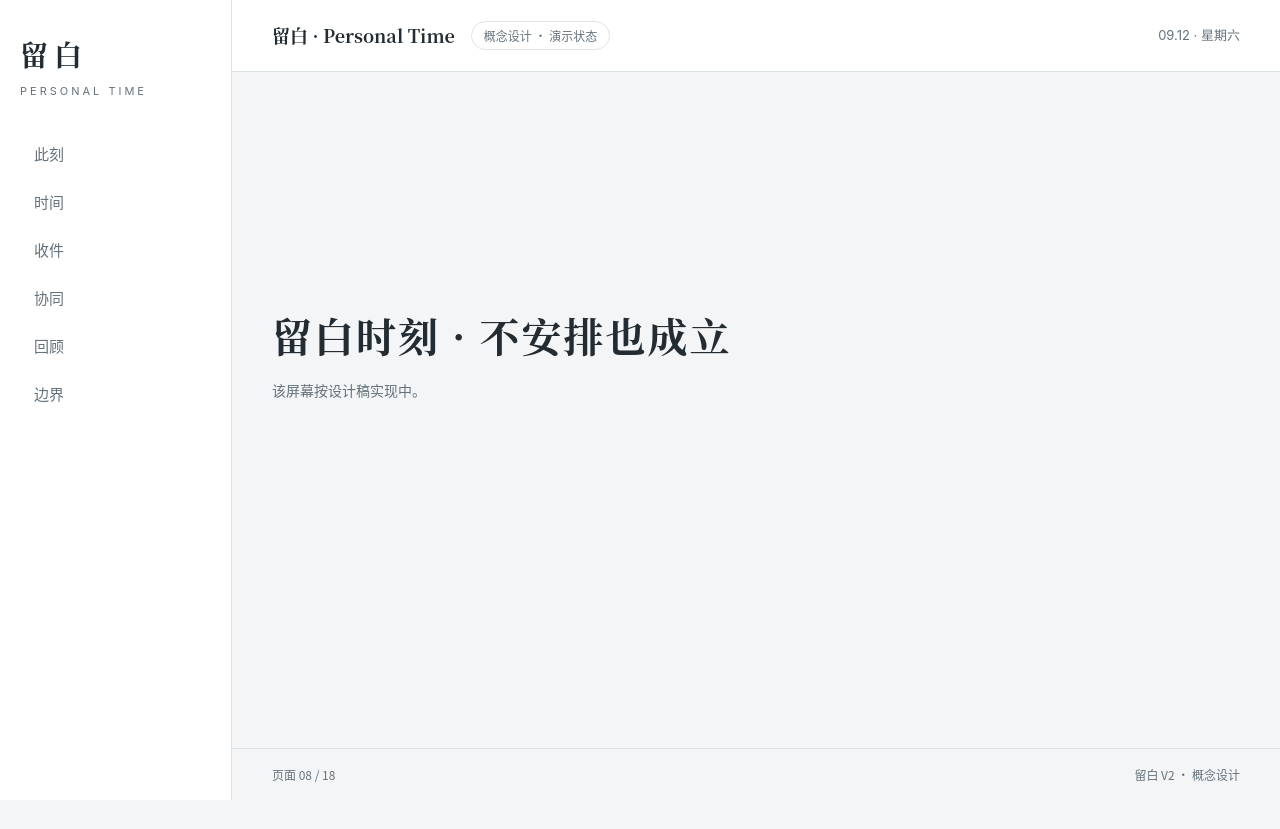
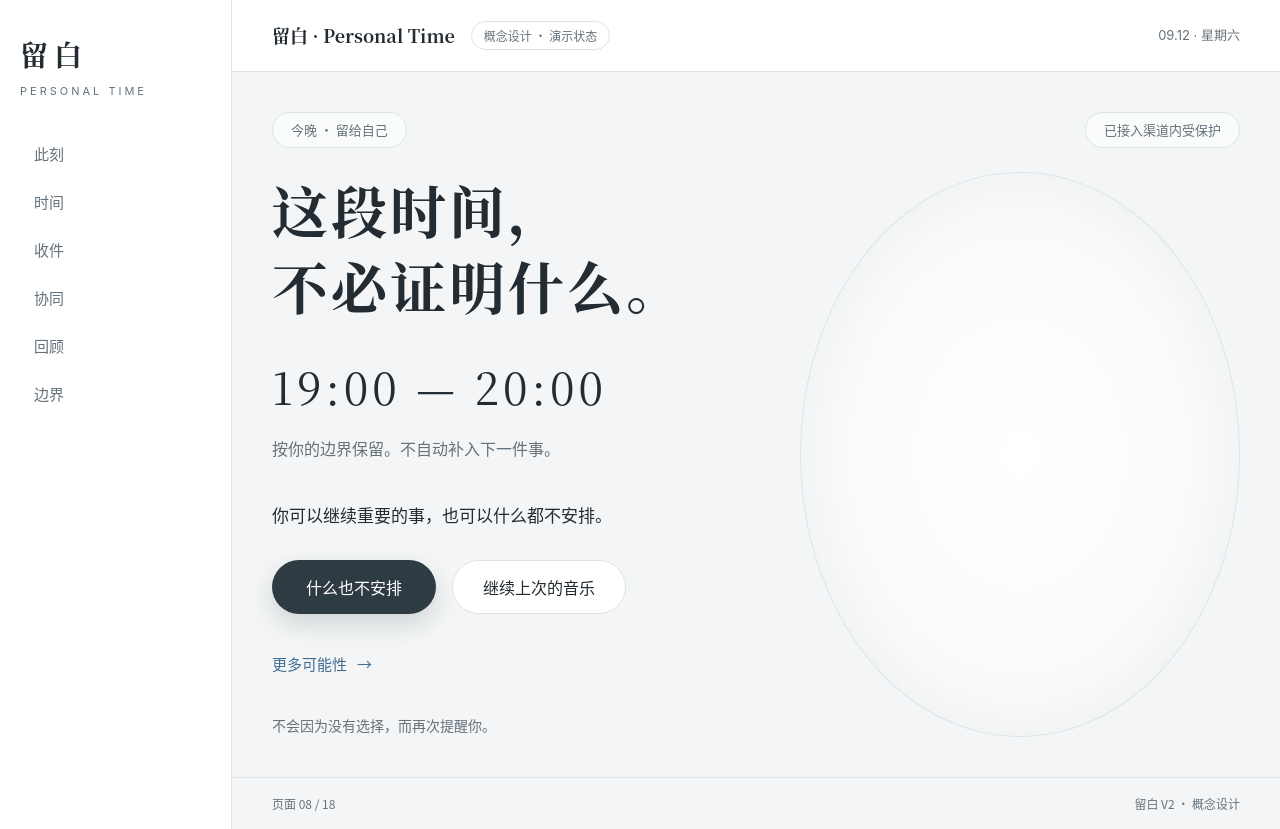
Before and after one commit to tim0n1994/leubai-v2, a React (Vite) app: page /blank in a window 1280 px wide. Before the commit the page ends 800 px from the top, so only its background shows below. Built offline with nearby package versions, Linux system fonts and the light colour scheme.

Commit message:
feat(screen): s08 blank-time

```diff
--- a/src/routes/groupB.tsx
+++ b/src/routes/groupB.tsx
@@ -1,6 +1,7 @@
 import type { RouteGroup } from "./types";
 import { WorkspaceScreen } from "../screens/s06-workspace/WorkspaceScreen";
 import { SessionScreen } from "../screens/s07-session/SessionScreen";
+import { BlankScreen } from "../screens/s08-blank/BlankScreen";
 
 function ScreenStub({ id, title }: { id: string; title: string }) {
   return (
@@ -15,7 +16,7 @@ export const groupB: RouteGroup = {
   shell: [
     { path: "/workspace", element: <WorkspaceScreen /> },
     { path: "/session", element: <SessionScreen /> },
-    { path: "/blank", element: <ScreenStub id="s08" title="留白时刻 · 不安排也成立" /> },
+    { path: "/blank", element: <BlankScreen /> },
     { path: "/attention", element: <ScreenStub id="s09" title="注意力队列 · 同一份预算" /> },
     { path: "/boundaries", element: <ScreenStub id="s10" title="我的边界 · 权限与暂停" /> },
   ],
--- /dev/null
+++ b/src/screens/s08-blank/BlankScreen.tsx
@@ -0,0 +1,73 @@
+import { useState } from "react";
+import "./s08-blank.css";
+
+export function BlankScreen() {
+  const [keptEmpty, setKeptEmpty] = useState(false);
+  const [music, setMusic] = useState(false);
+  const [explore, setExplore] = useState(false);
+
+  return (
+    <div className="s08" data-page="s08">
+      <div className="s08-topline">
+        <span className="s08-chip">今晚 · 留给自己</span>
+        <span className="s08-protected">已接入渠道内受保护</span>
+      </div>
+      <div className="s08-stage">
+        <div className="s08-content">
+          <h1>
+            这段时间，
+            <br />
+            不必证明什么。
+          </h1>
+          <p className="s08-time">19:00 — 20:00</p>
+          <p className="s08-note">按你的边界保留。不自动补入下一件事。</p>
+          <p className="s08-invite">你可以继续重要的事，也可以什么都不安排。</p>
+          <div className="s08-actions">
+            <button
+              type="button"
+              className="s08-btn-primary"
+              onClick={() => setKeptEmpty(true)}
+            >
+              什么也不安排
+            </button>
+            <button
+              type="button"
+              className="s08-btn-ghost"
+              onClick={() => setMusic(true)}
+            >
+              继续上次的音乐
+            </button>
+          </div>
+          <button
+            type="button"
+            className="s08-explore"
+            onClick={() => setExplore((v) => !v)}
+          >
+            更多可能性
+            <span aria-hidden="true">→</span>
+          </button>
+          {keptEmpty && (
+            <p className="s08-feedback">好的，这段时间由你决定。</p>
+          )}
+          {music && (
+            <p className="s08-feedback">
+              音乐会在这里继续（演示环境不会真正播放）。
+            </p>
+          )}
+          {explore && (
+            <div className="s08-possibilities" aria-label="更多可能性">
+              <p className="s08-possibility">记下一个想法（只保存在本页演示中）</p>
+              <p className="s08-possibility">看看最近保存的一段话</p>
+              <p className="s08-possibility">继续什么都不做</p>
+              <p className="s08-possibility-note">
+                这些只是可能性，不会替你安排。
+              </p>
+            </div>
+          )}
+          <p className="s08-promise">不会因为没有选择，而再次提醒你。</p>
+        </div>
+        <div className="s08-art" role="presentation" />
+      </div>
+    </div>
+  );
+}
--- /dev/null
+++ b/src/screens/s08-blank/s08-blank.css
@@ -0,0 +1,161 @@
+.s08 {
+  display: flex;
+  flex-direction: column;
+  gap: 24px;
+  min-height: 70vh;
+}
+
+.s08-topline {
+  display: flex;
+  justify-content: space-between;
+  align-items: center;
+}
+
+.s08-chip,
+.s08-protected {
+  display: inline-flex;
+  align-items: center;
+  height: 36px;
+  padding: 0 18px;
+  border: 1px solid var(--divider);
+  border-radius: 999px;
+  background: var(--surface-2);
+  color: var(--text-2);
+  font-size: 13px;
+}
+
+.s08-stage {
+  display: grid;
+  grid-template-columns: minmax(0, 1fr) minmax(0, 0.9fr);
+  gap: 40px;
+  align-items: center;
+  flex: 1;
+}
+
+.s08-content h1 {
+  margin: 0 0 28px;
+  font-family: var(--font-serif);
+  font-size: 56px;
+  font-weight: 600;
+  letter-spacing: 3px;
+  line-height: 1.35;
+}
+
+.s08-time {
+  margin: 0 0 14px;
+  font-family: var(--font-serif);
+  font-size: 44px;
+  letter-spacing: 4px;
+}
+
+.s08-note {
+  margin: 0 0 40px;
+  color: var(--text-2);
+  font-size: 16px;
+}
+
+.s08-invite {
+  margin: 0 0 32px;
+  color: var(--text);
+  font-size: 17px;
+}
+
+.s08-actions {
+  display: flex;
+  gap: 16px;
+  flex-wrap: wrap;
+  margin-bottom: 28px;
+}
+
+.s08-btn-primary {
+  display: inline-flex;
+  align-items: center;
+  justify-content: center;
+  height: 54px;
+  padding: 0 34px;
+  border: none;
+  border-radius: 999px;
+  background: var(--graphite);
+  color: #fff;
+  font-size: 16px;
+  box-shadow: var(--shadow-btn);
+}
+
+.s08-btn-ghost {
+  display: inline-flex;
+  align-items: center;
+  justify-content: center;
+  height: 54px;
+  padding: 0 30px;
+  border: 1px solid var(--divider);
+  border-radius: 999px;
+  background: var(--surface);
+  font-size: 16px;
+  transition: border-color 0.15s ease;
+}
+
+.s08-btn-ghost:hover {
+  border-color: var(--graphite);
+}
+
+.s08-explore {
+  display: inline-flex;
+  align-items: center;
+  gap: 10px;
+  min-height: 44px;
+  padding: 0;
+  border: none;
+  background: none;
+  color: var(--info);
+  font-size: 15px;
+}
+
+.s08-explore:hover {
+  text-decoration: underline;
+}
+
+.s08-feedback {
+  margin: 18px 0 0;
+  color: var(--text);
+  font-size: 15px;
+}
+
+.s08-possibilities {
+  display: flex;
+  flex-direction: column;
+  gap: 10px;
+  margin-top: 20px;
+  padding: 22px 26px;
+  border: 1px solid var(--divider);
+  border-radius: var(--radius-md);
+  background: var(--surface);
+  max-width: 460px;
+}
+
+.s08-possibility {
+  margin: 0;
+  font-size: 15px;
+}
+
+.s08-possibility-note {
+  margin: 6px 0 0;
+  color: var(--text-2);
+  font-size: 13px;
+}
+
+.s08-promise {
+  margin: 28px 0 0;
+  color: var(--text-2);
+  font-size: 14px;
+}
+
+.s08-art {
+  align-self: stretch;
+  min-height: 420px;
+  border: 1px solid var(--divider);
+  border-radius: 50%;
+  background:
+    radial-gradient(closest-side, rgba(255, 255, 255, 0.95), rgba(243, 245, 246, 0.35)),
+    var(--surface-2);
+  box-shadow: inset 0 0 60px rgba(35, 44, 50, 0.05);
+}
```
Also changed, not shown: evidence/green/s08.txt (added), evidence/screenshots/s08.png (added).
